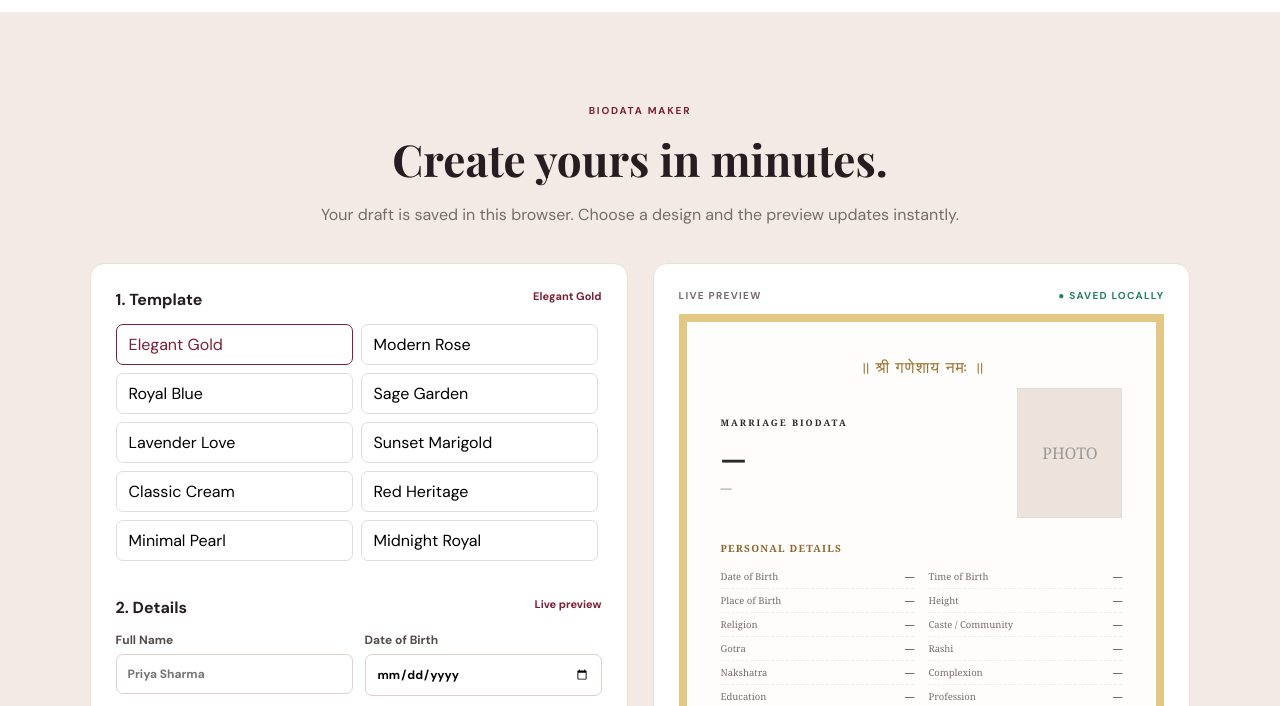
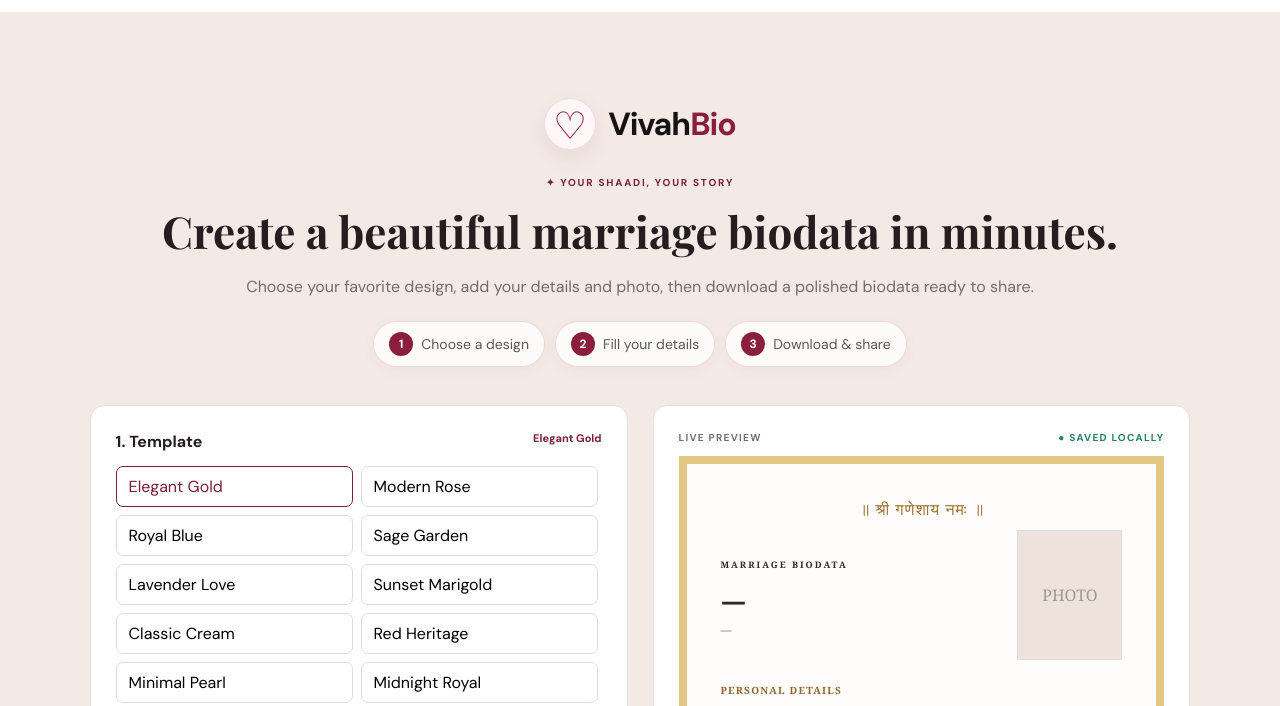
Before and after one commit to rahulkmgr08-gif/vivahbio, a website: page index.html in a window 1280 px wide. Shown: the part 63-769 px from the top of the page. Drawn offline with nearby package versions, Linux system fonts and the light colour scheme; a web font is replaced by a local one.

Commit message:
Update index.html

```diff
--- a/index.html
+++ b/index.html
@@ -436,6 +436,112 @@
 }
 </style>
 
+
+<style id="maker-top-attractive">
+  .maker-brand-intro{
+    display:flex;
+    align-items:center;
+    justify-content:center;
+    gap:12px;
+    margin:0 auto 20px;
+  }
+
+  .maker-heart-logo{
+    width:52px;
+    height:52px;
+    border-radius:50%;
+    display:flex;
+    align-items:center;
+    justify-content:center;
+    background:#fff7f7;
+    border:1px solid rgba(139,30,63,.12);
+    color:#8b1e3f;
+    font-family:Georgia,serif;
+    font-size:38px;
+    line-height:1;
+    box-shadow:0 8px 22px rgba(80,20,35,.08);
+  }
+
+  .maker-brand-name{
+    font-size:32px;
+    font-weight:800;
+    letter-spacing:-1px;
+    color:#171214;
+  }
+
+  .maker-brand-name span{
+    color:#8b1e3f;
+  }
+
+  .maker-quick-steps{
+    display:flex;
+    justify-content:center;
+    align-items:center;
+    flex-wrap:wrap;
+    gap:10px;
+    margin:24px auto 0;
+    max-width:900px;
+  }
+
+  .maker-quick-steps span{
+    display:inline-flex;
+    align-items:center;
+    gap:8px;
+    padding:10px 15px;
+    border:1px solid rgba(139,30,63,.15);
+    border-radius:999px;
+    background:rgba(255,255,255,.78);
+    color:#5f5557;
+    font-size:14px;
+    line-height:1;
+    box-shadow:0 4px 14px rgba(80,20,35,.04);
+  }
+
+  .maker-quick-steps b{
+    display:inline-flex;
+    align-items:center;
+    justify-content:center;
+    width:24px;
+    height:24px;
+    border-radius:50%;
+    background:#8b1e3f;
+    color:#fff;
+    font-size:12px;
+  }
+
+  @media (max-width:700px){
+    .maker-brand-intro{
+      margin-bottom:16px;
+    }
+
+    .maker-heart-logo{
+      width:44px;
+      height:44px;
+      font-size:32px;
+    }
+
+    .maker-brand-name{
+      font-size:27px;
+    }
+
+    .maker-quick-steps{
+      gap:8px;
+      margin-top:18px;
+    }
+
+    .maker-quick-steps span{
+      font-size:12px;
+      padding:8px 10px;
+    }
+
+    .maker-quick-steps b{
+      width:21px;
+      height:21px;
+      font-size:11px;
+    }
+  }
+</style>
+
 </head>
 
 
@@ -504,18 +610,29 @@
 
     <div class="maker-title">
 
+      <div class="maker-brand-intro">
+        <div class="maker-heart-logo" aria-hidden="true">♡</div>
+        <div class="maker-brand-name">Vivah<span>Bio</span></div>
+      </div>
+
       <span class="eyebrow">
-        BIODATA MAKER
+        ✦ YOUR SHAADI, YOUR STORY
       </span>
 
       <h2 data-i18n="makerTitle">
-        Create yours in minutes.
+        Create a beautiful marriage biodata in minutes.
       </h2>
 
       <p>
-        Your draft is saved in this browser.
-        Choose a design and the preview updates instantly.
+        Choose your favorite design, add your details and photo,
+        then download a polished biodata ready to share.
       </p>
+
+      <div class="maker-quick-steps" aria-label="Create biodata steps">
+        <span><b>1</b> Choose a design</span>
+        <span><b>2</b> Fill your details</span>
+        <span><b>3</b> Download &amp; share</span>
+      </div>
 
     </div>
 
```
